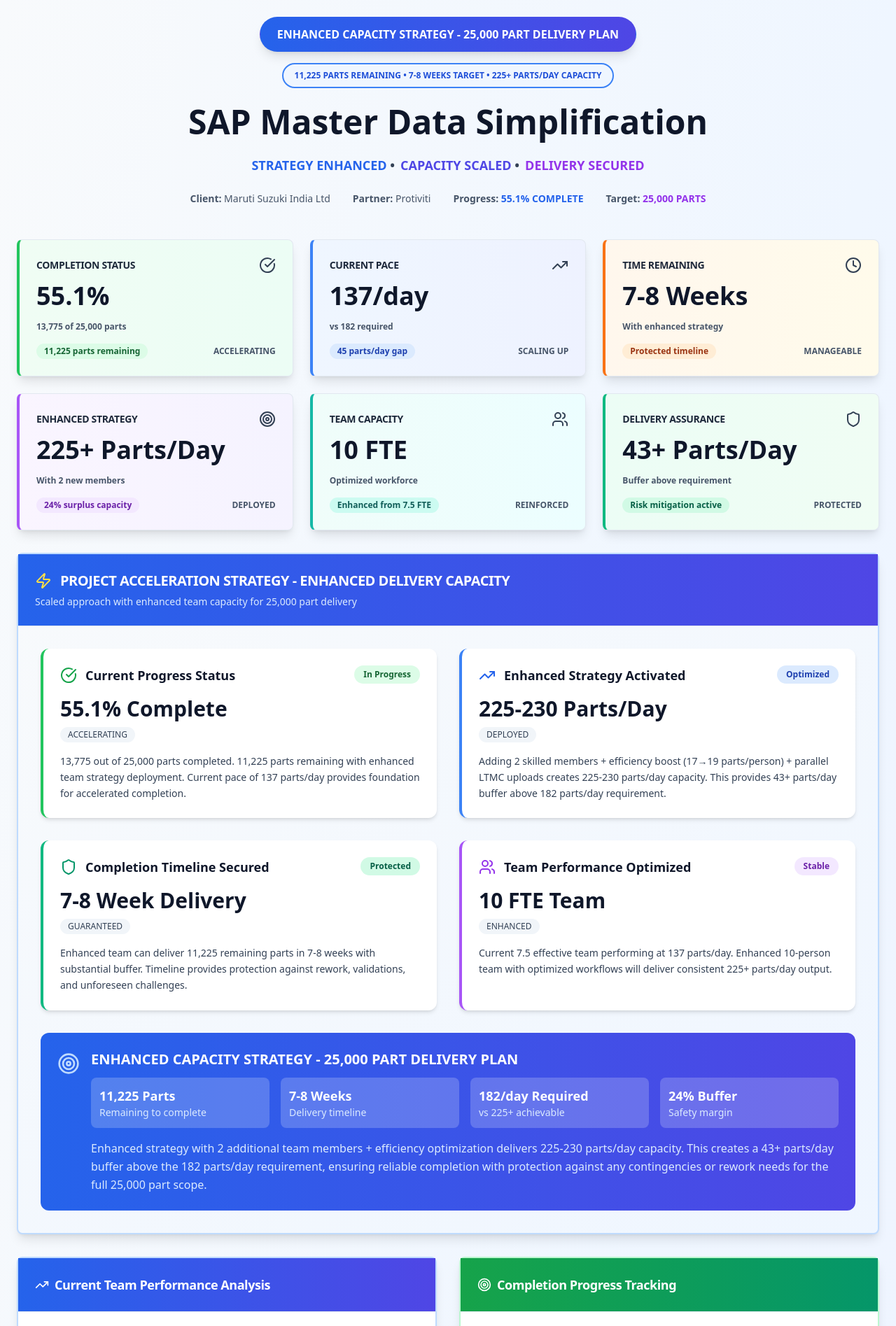
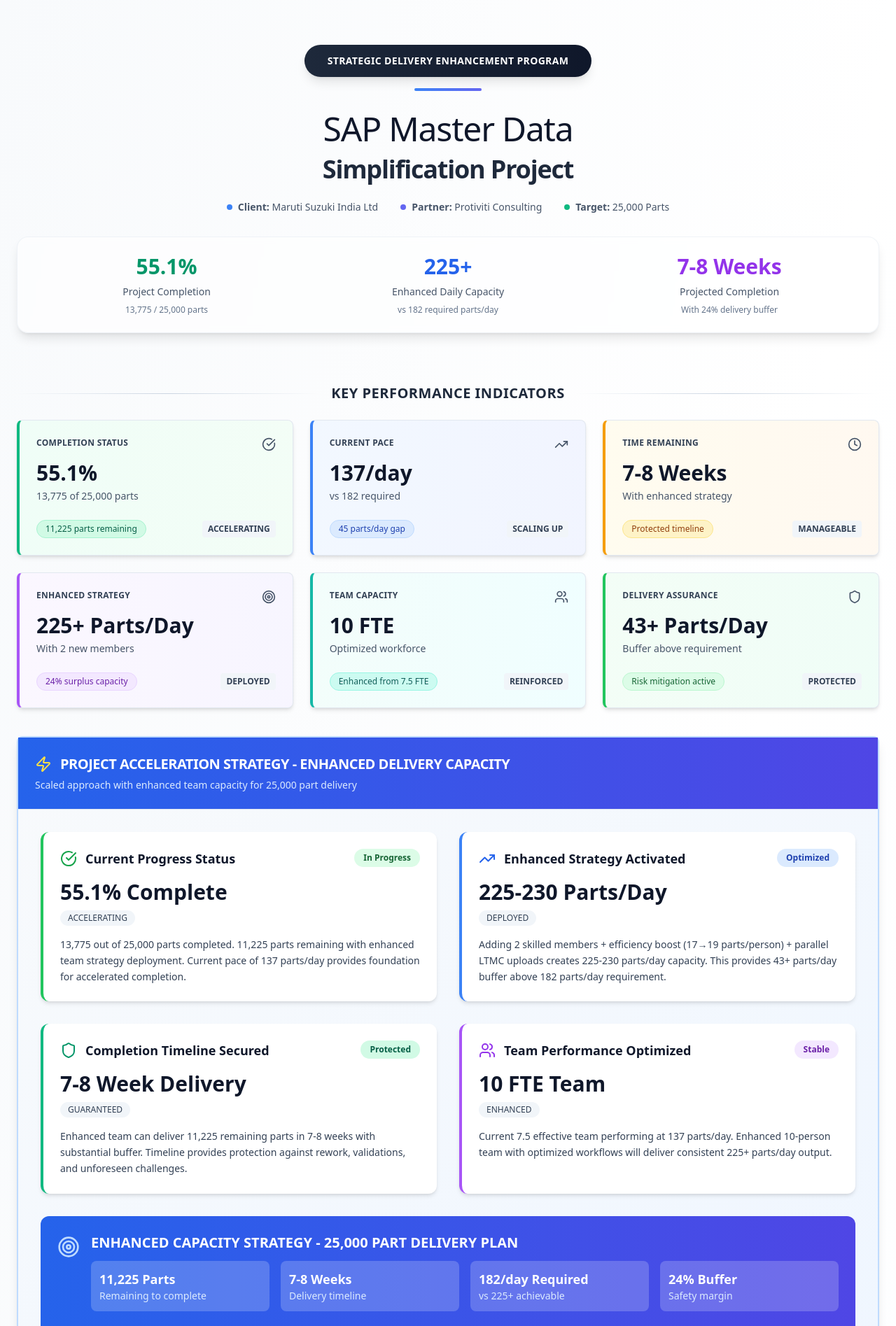
Before and after one commit to SNEHA-81/executive-report-polish, a React (Vite) app: page / in a window 1280 px wide. Shown: the top 1895 px of the page at 70% size. Built offline with nearby package versions, Linux system fonts and the light colour scheme.

Commit message:
Refactor: Improve visual layout and alignment
Improved the dashboard's visual layout, text alignment, and overall presentation to align with a professional McKinsey consulting style, including overlapping elements and enhanced visuals.

```diff
--- a/src/pages/Index.tsx
+++ b/src/pages/Index.tsx
@@ -1,3 +1,4 @@
+
 import { Card, CardContent, CardHeader, CardTitle } from "@/components/ui/card";
 import { Badge } from "@/components/ui/badge";
 import TeamPerformanceChart from "@/components/TeamPerformanceChart";
@@ -70,81 +71,121 @@ const Index = () => {
 
   const getStatusColor = (status: string) => {
     switch (status) {
-      case 'completion': return 'border-l-green-500 bg-gradient-to-r from-green-50 to-emerald-50';
-      case 'pace': return 'border-l-blue-500 bg-gradient-to-r from-blue-50 to-indigo-50';
-      case 'time': return 'border-l-orange-500 bg-gradient-to-r from-orange-50 to-amber-50';
-      case 'strategy': return 'border-l-purple-500 bg-gradient-to-r from-purple-50 to-violet-50';
-      case 'team': return 'border-l-teal-500 bg-gradient-to-r from-teal-50 to-cyan-50';
-      case 'buffer': return 'border-l-emerald-500 bg-gradient-to-r from-emerald-50 to-green-50';
-      default: return 'border-l-gray-500 bg-gray-50';
+      case 'completion': return 'border-l-emerald-500 bg-gradient-to-r from-emerald-50/80 to-green-50/80';
+      case 'pace': return 'border-l-blue-500 bg-gradient-to-r from-blue-50/80 to-indigo-50/80';
+      case 'time': return 'border-l-amber-500 bg-gradient-to-r from-amber-50/80 to-orange-50/80';
+      case 'strategy': return 'border-l-purple-500 bg-gradient-to-r from-purple-50/80 to-violet-50/80';
+      case 'team': return 'border-l-teal-500 bg-gradient-to-r from-teal-50/80 to-cyan-50/80';
+      case 'buffer': return 'border-l-green-500 bg-gradient-to-r from-green-50/80 to-emerald-50/80';
+      default: return 'border-l-gray-400 bg-gray-50/80';
     }
   };
 
   const getStatusBadgeColor = (status: string) => {
     switch (status) {
-      case 'completion': return 'bg-green-100 text-green-800 font-bold';
-      case 'pace': return 'bg-blue-100 text-blue-800 font-bold';
-      case 'time': return 'bg-orange-100 text-orange-800 font-bold';
-      case 'strategy': return 'bg-purple-100 text-purple-800 font-bold';
-      case 'team': return 'bg-teal-100 text-teal-800 font-bold';
-      case 'buffer': return 'bg-emerald-100 text-emerald-800 font-bold';
-      default: return 'bg-gray-100 text-gray-800';
+      case 'completion': return 'bg-emerald-100 text-emerald-800 border border-emerald-200';
+      case 'pace': return 'bg-blue-100 text-blue-800 border border-blue-200';
+      case 'time': return 'bg-amber-100 text-amber-800 border border-amber-200';
+      case 'strategy': return 'bg-purple-100 text-purple-800 border border-purple-200';
+      case 'team': return 'bg-teal-100 text-teal-800 border border-teal-200';
+      case 'buffer': return 'bg-green-100 text-green-800 border border-green-200';
+      default: return 'bg-gray-100 text-gray-800 border border-gray-200';
     }
   };
 
   return (
-    <div className="min-h-screen bg-gradient-to-br from-slate-50 via-blue-50 to-indigo-50 p-4 sm:p-6">
-      <div className="max-w-7xl mx-auto space-y-8">
-        {/* Project Status Header */}
-        <div className="text-center space-y-6 mb-12">
+    <div className="min-h-screen bg-gradient-to-br from-slate-50 via-white to-blue-50/30">
+      <div className="max-w-7xl mx-auto px-6 py-8 space-y-10">
+
+        {/* Executive Header */}
+        <div className="text-center space-y-8 py-8">
+          <div className="space-y-6">
             <div className="flex flex-col items-center space-y-4">
-            <Badge className="bg-gradient-to-r from-blue-600 to-indigo-600 text-white px-6 py-3 text-base font-bold shadow-lg">
-              ENHANCED CAPACITY STRATEGY - 25,000 PART DELIVERY PLAN
+              <Badge className="bg-gradient-to-r from-slate-800 to-slate-900 text-white px-8 py-3 text-sm font-semibold tracking-wide shadow-lg">
+                STRATEGIC DELIVERY ENHANCEMENT PROGRAM
               </Badge>
-            <Badge variant="outline" className="border-2 border-blue-500 text-blue-700 bg-blue-50 px-4 py-2 font-semibold">
-              11,225 PARTS REMAINING • 7-8 WEEKS TARGET • 225+ PARTS/DAY CAPACITY
-            </Badge>
+              <div className="h-1 w-24 bg-gradient-to-r from-blue-500 to-indigo-500 rounded-full"></div>
             </div>
 
-          <h1 className="text-4xl sm:text-5xl font-bold text-slate-900 leading-tight">
-            SAP Master Data Simplification
+            <h1 className="text-5xl font-light text-slate-900 tracking-tight leading-tight">
+              SAP Master Data
+              <span className="block text-4xl font-semibold text-slate-800 mt-2">
+                Simplification Project
+              </span>
             </h1>
-          <div className="text-lg font-semibold text-slate-700">
-            <span className="text-blue-600">STRATEGY ENHANCED</span> •
-            <span className="text-indigo-600 ml-2">CAPACITY SCALED</span> •
-            <span className="text-purple-600 ml-2">DELIVERY SECURED</span>
+
+            <div className="flex flex-col sm:flex-row justify-center items-center gap-8 text-sm text-slate-600 font-medium">
+              <div className="flex items-center space-x-2">
+                <div className="w-2 h-2 bg-blue-500 rounded-full"></div>
+                <span><strong>Client:</strong> Maruti Suzuki India Ltd</span>
               </div>
-
-          <div className="flex flex-col sm:flex-row justify-center items-center space-y-2 sm:space-y-0 sm:space-x-8 text-sm text-slate-600">
-            <span><strong>Client:</strong> Maruti Suzuki India Ltd</span>
-            <span><strong>Partner:</strong> Protiviti</span>
-            <span><strong>Progress:</strong> <span className="text-blue-600 font-bold">55.1% COMPLETE</span></span>
-            <span><strong>Target:</strong> <span className="text-purple-600 font-bold">25,000 PARTS</span></span>
+              <div className="flex items-center space-x-2">
+                <div className="w-2 h-2 bg-indigo-500 rounded-full"></div>
+                <span><strong>Partner:</strong> Protiviti Consulting</span>
+              </div>
+              <div className="flex items-center space-x-2">
+                <div className="w-2 h-2 bg-emerald-500 rounded-full"></div>
+                <span><strong>Target:</strong> 25,000 Parts</span>
+              </div>
             </div>
           </div>
 
-        {/* Critical Success Metrics */}
+          {/* Status Overview */}
+          <div className="bg-white/60 backdrop-blur-sm rounded-2xl p-6 border border-slate-200/50 shadow-lg">
+            <div className="grid grid-cols-1 md:grid-cols-3 gap-6 text-center">
+              <div className="space-y-2">
+                <div className="text-3xl font-bold text-emerald-600">55.1%</div>
+                <div className="text-sm font-medium text-slate-600">Project Completion</div>
+                <div className="text-xs text-slate-500">13,775 / 25,000 parts</div>
+              </div>
+              <div className="space-y-2">
+                <div className="text-3xl font-bold text-blue-600">225+</div>
+                <div className="text-sm font-medium text-slate-600">Enhanced Daily Capacity</div>
+                <div className="text-xs text-slate-500">vs 182 required parts/day</div>
+              </div>
+              <div className="space-y-2">
+                <div className="text-3xl font-bold text-purple-600">7-8 Weeks</div>
+                <div className="text-sm font-medium text-slate-600">Projected Completion</div>
+                <div className="text-xs text-slate-500">With 24% delivery buffer</div>
+              </div>
+            </div>
+          </div>
+        </div>
+
+        {/* Key Performance Metrics */}
+        <div className="space-y-6">
+          <div className="flex items-center space-x-4 mb-6">
+            <div className="h-px bg-gradient-to-r from-transparent via-slate-300 to-transparent flex-1"></div>
+            <h2 className="text-xl font-semibold text-slate-800 tracking-wide">KEY PERFORMANCE INDICATORS</h2>
+            <div className="h-px bg-gradient-to-r from-transparent via-slate-300 to-transparent flex-1"></div>
+          </div>
+
           <div className="grid grid-cols-1 md:grid-cols-2 lg:grid-cols-3 gap-6">
             {keyMetrics.map((metric, index) => (
-            <Card key={index} className={`border-l-4 ${getStatusColor(metric.status)} shadow-lg hover:shadow-xl transition-all duration-300 transform hover:-translate-y-1`}>
-              <CardHeader className="pb-3">
-                <div className="flex items-center justify-between">
-                  <CardTitle className="text-sm font-bold text-slate-800 leading-tight">
+              <Card key={index} className={`${getStatusColor(metric.status)} border-l-4 shadow-md hover:shadow-lg transition-all duration-300 hover:-translate-y-1`}>
+                <CardHeader className="pb-4">
+                  <div className="flex items-start justify-between">
+                    <div className="space-y-1">
+                      <CardTitle className="text-xs font-bold text-slate-700 tracking-wide uppercase">
                         {metric.title}
                       </CardTitle>
-                  <metric.icon className="h-6 w-6 text-slate-700 flex-shrink-0" />
+                    </div>
+                    <metric.icon className="h-5 w-5 text-slate-600 flex-shrink-0" />
                   </div>
                 </CardHeader>
-              <CardContent className="space-y-4">
-                <div className="text-3xl sm:text-4xl font-black text-slate-900">
+                <CardContent className="space-y-4 pt-0">
+                  <div className="space-y-2">
+                    <div className="text-3xl font-bold text-slate-900 leading-none">
                       {metric.value}
                     </div>
-                <p className="text-xs text-slate-600 font-semibold">{metric.subtitle}</p>
-                <div className="flex items-center justify-between">
-                  <Badge className={`text-xs font-bold ${getStatusBadgeColor(metric.status)}`}>
+                    <p className="text-sm text-slate-600 font-medium">{metric.subtitle}</p>
+                  </div>
+
+                  <div className="flex items-center justify-between pt-2">
+                    <Badge className={`text-xs font-medium px-3 py-1 ${getStatusBadgeColor(metric.status)}`}>
                       {metric.trend}
                     </Badge>
-                  <span className="text-xs font-bold text-slate-600">
+                    <span className="text-xs font-bold text-slate-700 bg-slate-100 px-2 py-1 rounded">
                       {metric.indicator}
                     </span>
                   </div>
@@ -152,17 +193,25 @@ const Index = () => {
               </Card>
             ))}
           </div>
+        </div>
 
-        {/* Executive Insights Section */}
+        {/* Executive Insights */}
         <ExecutiveInsights />
 
-        {/* Performance Analytics Grid */}
+        {/* Analytics Section */}
+        <div className="space-y-6">
+          <div className="flex items-center space-x-4 mb-6">
+            <div className="h-px bg-gradient-to-r from-transparent via-slate-300 to-transparent flex-1"></div>
+            <h2 className="text-xl font-semibold text-slate-800 tracking-wide">PERFORMANCE ANALYTICS</h2>
+            <div className="h-px bg-gradient-to-r from-transparent via-slate-300 to-transparent flex-1"></div>
+          </div>
+
           <div className="grid grid-cols-1 lg:grid-cols-2 gap-8">
-          <Card className="shadow-lg border-2 border-blue-200">
+            <Card className="shadow-lg border border-blue-200/50 bg-white/90 backdrop-blur-sm">
               <CardHeader className="border-b bg-gradient-to-r from-blue-600 to-indigo-600 text-white">
-              <CardTitle className="text-lg font-bold flex items-center">
-                <TrendingUp className="h-5 w-5 mr-2" />
-                Current Team Performance Analysis
+                <CardTitle className="text-lg font-semibold flex items-center">
+                  <TrendingUp className="h-5 w-5 mr-3" />
+                  Team Performance Analysis
                 </CardTitle>
               </CardHeader>
               <CardContent className="p-6">
@@ -170,10 +219,10 @@ const Index = () => {
               </CardContent>
             </Card>
 
-          <Card className="shadow-lg border-2 border-green-200">
-            <CardHeader className="border-b bg-gradient-to-r from-green-600 to-emerald-600 text-white">
-              <CardTitle className="text-lg font-bold flex items-center">
-                <Target className="h-5 w-5 mr-2" />
+            <Card className="shadow-lg border border-emerald-200/50 bg-white/90 backdrop-blur-sm">
+              <CardHeader className="border-b bg-gradient-to-r from-emerald-600 to-green-600 text-white">
+                <CardTitle className="text-lg font-semibold flex items-center">
+                  <Target className="h-5 w-5 mr-3" />
                   Completion Progress Tracking
                 </CardTitle>
               </CardHeader>
@@ -182,17 +231,18 @@ const Index = () => {
               </CardContent>
             </Card>
           </div>
+        </div>
 
         {/* Performance Matrix */}
         <PerformanceMatrix />
 
         {/* Strategic Timeline & Capacity */}
         <div className="grid grid-cols-1 lg:grid-cols-3 gap-8">
-          <Card className="lg:col-span-2 shadow-lg border-2 border-purple-200">
+          <Card className="lg:col-span-2 shadow-lg border border-purple-200/50 bg-white/90 backdrop-blur-sm">
             <CardHeader className="border-b bg-gradient-to-r from-purple-600 to-violet-600 text-white">
-              <CardTitle className="text-lg font-bold flex items-center">
-                <Zap className="h-5 w-5 mr-2" />
-                Enhanced Delivery Timeline - Strategy Deployed
+              <CardTitle className="text-lg font-semibold flex items-center">
+                <Zap className="h-5 w-5 mr-3" />
+                Enhanced Delivery Timeline
               </CardTitle>
             </CardHeader>
             <CardContent className="p-6">
@@ -200,10 +250,10 @@ const Index = () => {
             </CardContent>
           </Card>
 
-          <Card className="shadow-lg border-2 border-orange-200">
+          <Card className="shadow-lg border border-orange-200/50 bg-white/90 backdrop-blur-sm">
             <CardHeader className="border-b bg-gradient-to-r from-orange-600 to-amber-600 text-white">
-              <CardTitle className="text-lg font-bold flex items-center">
-                <Trophy className="h-5 w-5 mr-2" />
+              <CardTitle className="text-lg font-semibold flex items-center">
+                <Trophy className="h-5 w-5 mr-3" />
                 Enhanced Team Capacity
               </CardTitle>
             </CardHeader>
@@ -217,10 +267,10 @@ const Index = () => {
         <RiskAssessment />
 
         {/* Strategic Recommendations */}
-        <Card className="shadow-lg border-2 border-emerald-200">
+        <Card className="shadow-lg border border-emerald-200/50 bg-white/90 backdrop-blur-sm">
           <CardHeader className="border-b bg-gradient-to-r from-emerald-600 to-green-600 text-white">
-            <CardTitle className="text-lg font-bold flex items-center">
-              <CheckCircle className="h-5 w-5 mr-2" />
+            <CardTitle className="text-lg font-semibold flex items-center">
+              <CheckCircle className="h-5 w-5 mr-3" />
               Enhanced Strategy Implementation
             </CardTitle>
           </CardHeader>
@@ -229,19 +279,50 @@ const Index = () => {
           </CardContent>
         </Card>
 
-        {/* Client Confidence Statement */}
-        <div className="text-center bg-gradient-to-r from-slate-800 to-slate-900 text-white p-8 rounded-xl shadow-xl">
-          <div className="space-y-4">
-            <h3 className="text-2xl font-bold">SCALED DELIVERY ASSURANCE</h3>
-            <div className="flex flex-col sm:flex-row justify-center items-center space-y-2 sm:space-y-0 sm:space-x-8 text-sm">
-              <span className="flex items-center"><CheckCircle className="h-4 w-4 mr-1 text-blue-400" /> Current Progress: 55.1% COMPLETE</span>
-              <span className="flex items-center"><Shield className="h-4 w-4 mr-1 text-indigo-400" /> Enhanced Strategy: 225+ PARTS/DAY</span>
-              <span className="flex items-center"><Trophy className="h-4 w-4 mr-1 text-purple-400" /> Buffer Protection: 24% SURPLUS</span>
+        {/* Executive Summary Footer */}
+        <div className="bg-gradient-to-r from-slate-800 via-slate-900 to-slate-800 text-white rounded-2xl shadow-xl overflow-hidden">
+          <div className="px-8 py-10 space-y-6">
+            <div className="text-center space-y-4">
+              <h3 className="text-2xl font-light tracking-wide">DELIVERY ASSURANCE CONFIRMED</h3>
+              <div className="h-1 w-32 bg-gradient-to-r from-blue-400 to-indigo-400 rounded-full mx-auto"></div>
             </div>
-            <p className="text-slate-300 text-sm max-w-4xl mx-auto">
-              Executive Dashboard • Enhanced Team Strategy • 25,000 Part Delivery Plan •
-              Last Updated: {new Date().toLocaleDateString()}
+
+            <div className="grid grid-cols-1 md:grid-cols-3 gap-6 text-center">
+              <div className="space-y-2">
+                <div className="flex items-center justify-center space-x-2">
+                  <CheckCircle className="h-5 w-5 text-emerald-400" />
+                  <span className="text-sm font-medium">Current Progress</span>
+                </div>
+                <div className="text-lg font-semibold text-emerald-300">55.1% Complete</div>
+              </div>
+
+              <div className="space-y-2">
+                <div className="flex items-center justify-center space-x-2">
+                  <Shield className="h-5 w-5 text-blue-400" />
+                  <span className="text-sm font-medium">Enhanced Strategy</span>
+                </div>
+                <div className="text-lg font-semibold text-blue-300">225+ Parts/Day</div>
+              </div>
+
+              <div className="space-y-2">
+                <div className="flex items-center justify-center space-x-2">
+                  <Trophy className="h-5 w-5 text-purple-400" />
+                  <span className="text-sm font-medium">Delivery Buffer</span>
+                </div>
+                <div className="text-lg font-semibold text-purple-300">24% Surplus</div>
+              </div>
+            </div>
+
+            <div className="text-center pt-4 border-t border-slate-700">
+              <p className="text-slate-300 text-sm font-light">
+                Executive Dashboard • Strategic Enhancement Program • 25,000 Part Delivery •
+                Updated: {new Date().toLocaleDateString('en-US', {
+                  year: 'numeric',
+                  month: 'long',
+                  day: 'numeric'
+                })}
               </p>
+            </div>
           </div>
         </div>
       </div>
```
Lines whose indentation alone changed are shown as unchanged.
